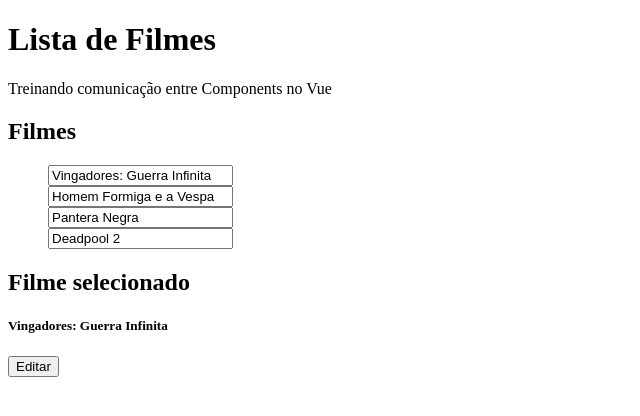
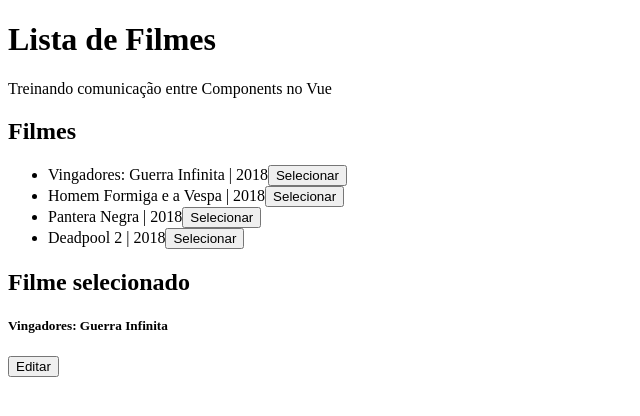
Before and after one commit to romarioOliveira9/Props_E_Events, a Vue app: page / in a window 1280 px wide. Shown: the top 416 px of the page, without its empty margins (0-640 px from the left). Built offline with nearby package versions, Linux system fonts and the light colour scheme; the HTML template or start-up script is replaced by a standard one.

Commit message:
Solucao melhor ao trabalhar com objetos

```diff
--- a/src/components/FilmesLista.vue
+++ b/src/components/FilmesLista.vue
@@ -11,9 +11,7 @@
         <FilmesListaIten
           v-for="filme in filmes"
           :key="filme.id"
-          class="tema-escuro"
-          placeholder="Título do filme"
-          v-bind="filme" />
+          :filme="filme" />
 
       </ul>
     </div>
--- a/src/components/FilmesListaIten.vue
+++ b/src/components/FilmesListaIten.vue
@@ -1,33 +1,17 @@
 <template>
-    <div>
-        <input type="text" :value="titulo" :placeholder="$attrs.placeholder">
-    </div>
-    <!-- <li class="list-group-item">
-        <span>{{ filmeTituloConcatenado }} | {{ ano }}</span>
+    <li class="list-group-item">
+        <span>{{ filme.titulo }} | {{ filme.ano }}</span>
         <button class="btn btn-secondary float-right">Selecionar</button>
-    </li> -->
+    </li>
 </template>
 
 <script>
 export default {
-    inheritAttrs: false,
     props: {
-        titulo: {
-            type: String,
-            required: true
-        },
-        ano: {
-            type: Number,
+        filme: {
+            type: Object,
             required: true
         }
-    },
-    computed: {
-        filmeTituloConcatenado() {
-            return `Título: ${this.titulo}`
-        }
-    },
-    created() {
-        console.log('Attrs: ', this.$attrs)
     }
 }
 </script>
```
